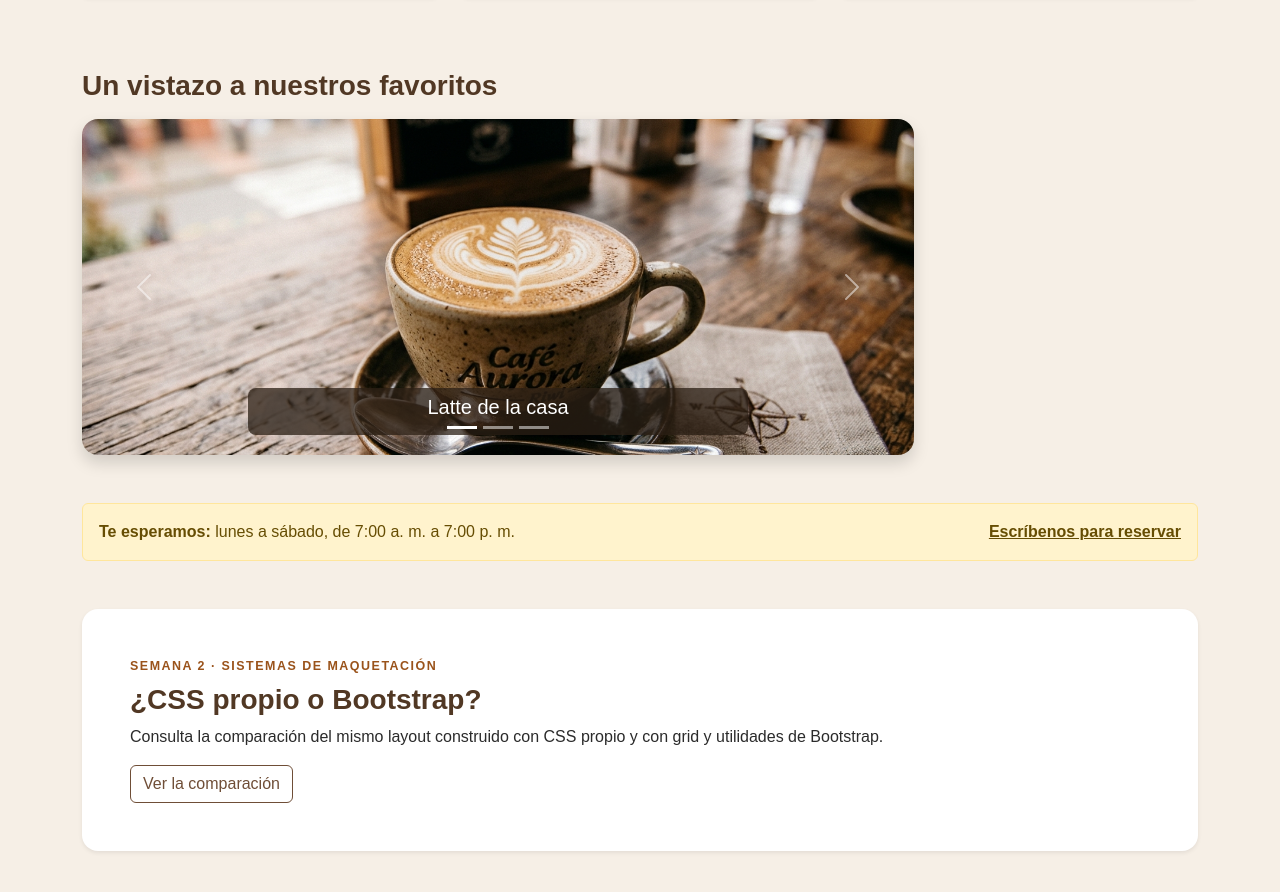
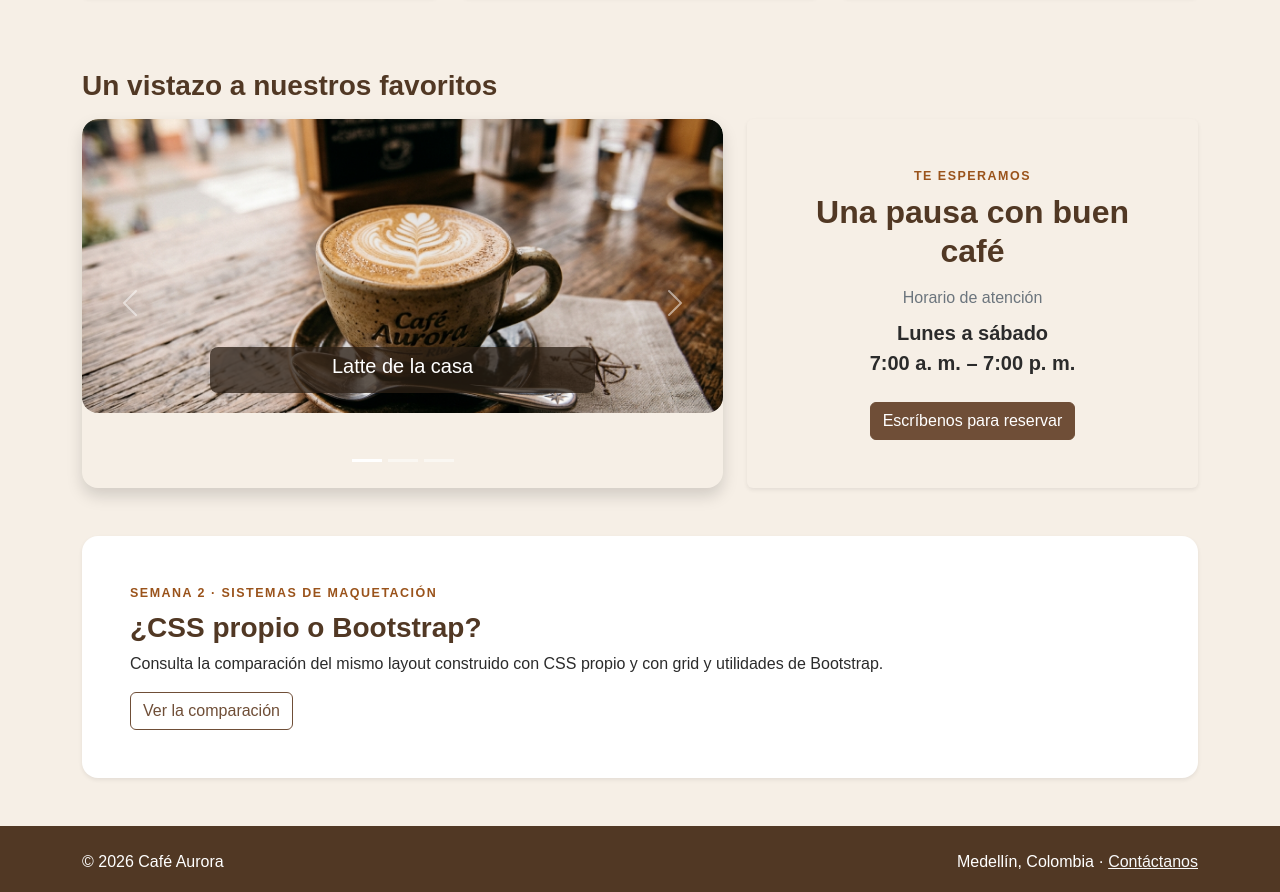
Before and after one commit to YersonFranco/proyecto-modular, a plain HTML site: page index.html in a window 1280 px wide. Shown: the part 905-1797 px from the top of the page. Drawn offline with nearby package versions, Linux system fonts and the light colour scheme.

Commit message:
feat: combinar carrusel con horario y reserva

```diff
--- a/css/styles.css
+++ b/css/styles.css
@@ -71,12 +71,8 @@ body {
     object-fit: cover;
 }
 
-.carousel-frame {
-    max-width: 52rem;
-}
-
 .carousel-image {
-    height: clamp(12rem, 32vw, 21rem);
+    height: clamp(14rem, 23vw, 19rem);
     object-fit: cover;
 }
 
--- a/index.html
+++ b/index.html
@@ -67,13 +67,15 @@
 
         <section class="container py-5" aria-labelledby="carrusel-titulo">
             <h2 class="h3 fw-bold text-cafe mb-3" id="carrusel-titulo">Un vistazo a nuestros favoritos</h2>
-            <div id="carruselAurora" class="carousel-frame carousel slide rounded-4 overflow-hidden shadow" aria-label="Favoritos de Café Aurora">
+            <div class="row g-4 align-items-stretch">
+                <div class="col-lg-7">
+                    <div id="carruselAurora" class="carousel slide rounded-4 overflow-hidden shadow h-100" aria-label="Favoritos de Café Aurora">
                         <div class="carousel-indicators">
                             <button type="button" data-bs-target="#carruselAurora" data-bs-slide-to="0" class="active" aria-current="true" aria-label="Mostrar latte"></button>
                             <button type="button" data-bs-target="#carruselAurora" data-bs-slide-to="1" aria-label="Mostrar cappuccino"></button>
                             <button type="button" data-bs-target="#carruselAurora" data-bs-slide-to="2" aria-label="Mostrar café filtrado"></button>
                         </div>
-                <div class="carousel-inner">
+                        <div class="carousel-inner rounded-4">
                             <div class="carousel-item active"><img src="img/latte.jpg" class="d-block w-100 carousel-image" alt="Latte de la casa con arte en la espuma"><div class="carousel-caption"><h3 class="h5">Latte de la casa</h3></div></div>
                             <div class="carousel-item"><img src="img/cappuccino.jpg" class="d-block w-100 carousel-image" alt="Cappuccino clásico con espuma"><div class="carousel-caption"><h3 class="h5">Cappuccino clásico</h3></div></div>
                             <div class="carousel-item"><img src="img/filtrado.jpg" class="d-block w-100 carousel-image" alt="Café filtrado de origen servido en una jarra"><div class="carousel-caption"><h3 class="h5">Café filtrado de origen</h3></div></div>
@@ -81,12 +83,18 @@
                         <button class="carousel-control-prev" type="button" data-bs-target="#carruselAurora" data-bs-slide="prev"><span class="carousel-control-prev-icon" aria-hidden="true"></span><span class="visually-hidden">Anterior</span></button>
                         <button class="carousel-control-next" type="button" data-bs-target="#carruselAurora" data-bs-slide="next"><span class="carousel-control-next-icon" aria-hidden="true"></span><span class="visually-hidden">Siguiente</span></button>
                     </div>
-        </section>
-
-        <section class="container pb-5" aria-label="Horario de atención">
-            <div class="alert alert-warning d-flex flex-column flex-md-row justify-content-between align-items-md-center gap-2 mb-0" role="alert">
-                <div><strong>Te esperamos:</strong> lunes a sábado, de 7:00 a. m. a 7:00 p. m.</div>
-                <a class="alert-link" href="pages/contacto.html">Escríbenos para reservar</a>
+                </div>
+                <aside class="col-lg-5" aria-labelledby="horario-titulo">
+                    <div class="card border-0 shadow-sm h-100">
+                        <div class="card-body d-flex flex-column justify-content-center align-items-center text-center p-4 p-xl-5">
+                            <p class="eyebrow mb-2">Te esperamos</p>
+                            <h3 class="card-title h2 fw-bold mb-3" id="horario-titulo">Una pausa con buen café</h3>
+                            <p class="text-secondary mb-2">Horario de atención</p>
+                            <p class="fs-5 fw-semibold mb-4">Lunes a sábado<br>7:00 a. m. – 7:00 p. m.</p>
+                            <a class="btn btn-primary" href="pages/contacto.html">Escríbenos para reservar</a>
+                        </div>
+                    </div>
+                </aside>
             </div>
         </section>
 
```
Lines whose indentation alone changed are shown as unchanged.
